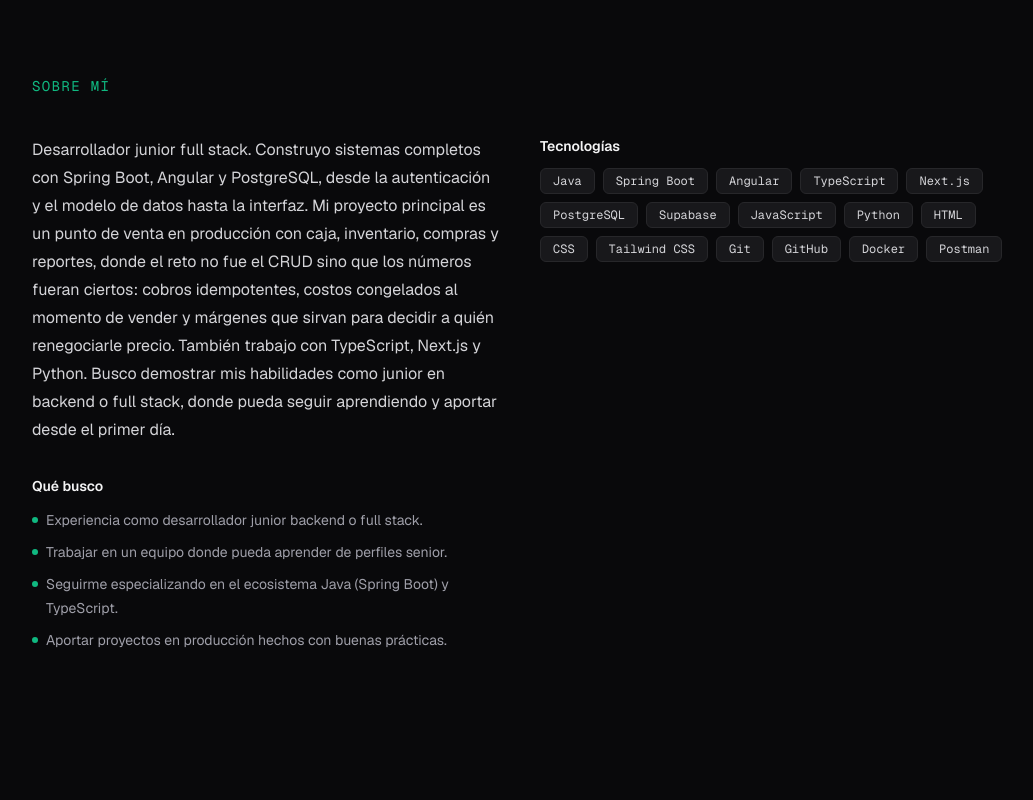
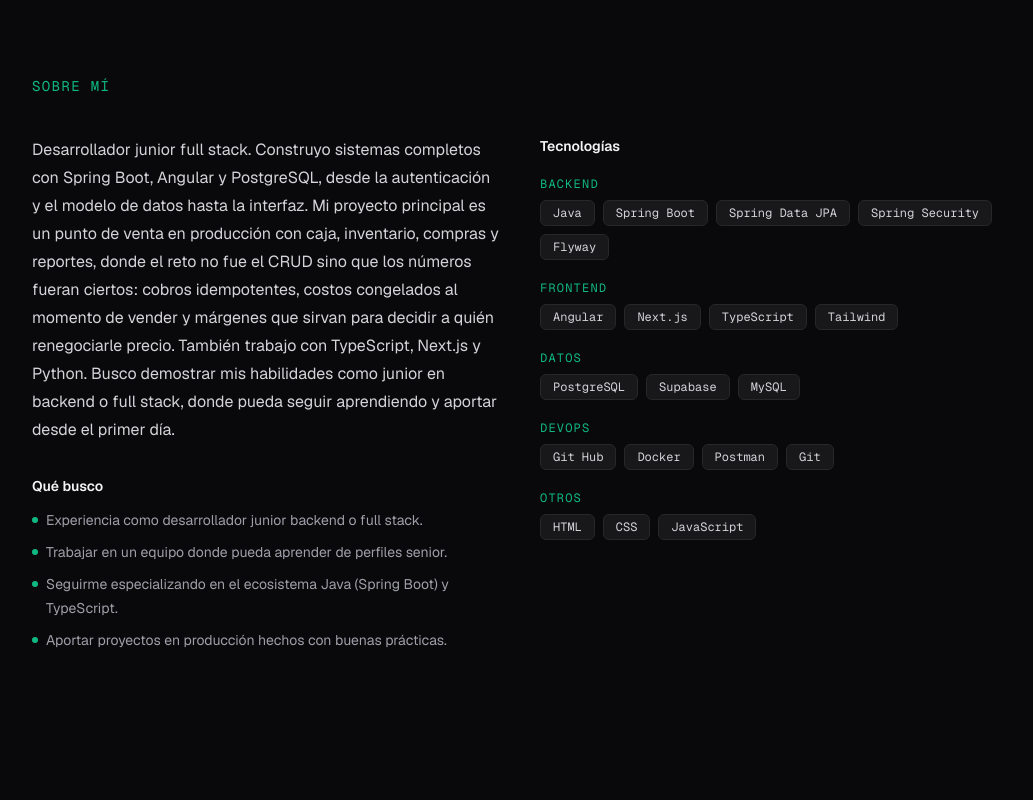
Before and after one commit to Erik-Bot23/Portafolio_web, a Next.js app: page / in a window 1280 px wide. Shown: the part 460-1260 px from the top of the page, without its empty margins (120-1153 px from the left). Built offline with nearby package versions, Linux system fonts and the light colour scheme.

Commit message:
Habilidades

```diff
--- a/src/components/About.tsx
+++ b/src/components/About.tsx
@@ -10,26 +10,7 @@
 */
 
 import { site } from "@/data/site";
-
-/* Tecnologías que dominas/usas (edítala para añadir o quitar) */
-const SKILLS = [
-  "Java",
-  "Spring Boot",
-  "Angular",
-  "TypeScript",
-  "Next.js",
-  "PostgreSQL",
-  "Supabase",
-  "JavaScript",
-  "Python",
-  "HTML",
-  "CSS",
-  "Tailwind CSS",
-  "Git",
-  "GitHub",
-  "Docker",
-  "Postman"
-];
+import { skillGroups } from "@/data/skills";
 
 /* Lo que estás buscando laboralmente */
 const GOALS = [
@@ -69,18 +50,26 @@ export default function About() {
         </div>
 
         {/* Columna derecha: tecnologías */}
-        <div>
-          <h3 className="mb-3 text-sm font-semibold text-zinc-100">Tecnologías</h3>
+        <div className="space-y-5">
+          <h3 className="text-sm font-semibold text-zinc-100">Tecnologías</h3>
+
+            {skillGroups.map((group) => (
+              <div key={group.category}>
+                <p className="mb-2 font-mono text-xs uppercase tracking-widest text-accent">
+                  {group.category}
+                </p>
                 <div className="flex flex-wrap gap-2">
-            {SKILLS.map((skill) => (
+                  {group.items.map((item) => (
                     <span
-                key={skill}
+                      key={item}
                       className="rounded-md border border-border bg-surface px-3 py-1 font-mono text-xs text-zinc-300"
                       >
-                {skill}
+                        {item}
                     </span>
                   ))}
                 </div>
+              </div>
+            ))}
         </div>
       </div>
     </section>
--- a/src/components/ProjectCard.tsx
+++ b/src/components/ProjectCard.tsx
@@ -7,6 +7,7 @@
 */
 
 import type { Project } from "@/data/projects";
+import Image from "next/image";
 
 /* Props que recibe el componente: exactamente un proyecto */
 type ProjectCardProps = {
@@ -62,9 +63,11 @@ export default function ProjectCard({ project }: ProjectCardProps) {
             href={project.githubRepo1}
             target="_blank"
             rel="noopener noreferrer"
-            className="text-sm font-medium text-zinc-300 transition-colors hover:text-accent"
+            className="group/link inline-flex items-center gap-1.5 text-sm font-medium text-zinc-300 transition-colors hover:text-accent"
           >
-            Repositorio del backend →
+            Repositorio del backend
+            <Image src="/icons/derecha.png" alt="" aria-hidden="true"
+              width={14} height={14} className="h-3.5 w-3.5 opacity-60 transition-all group-hover/link:translate-x-0.5 group-hover/link:opacity-100" />
           </a>
         )}
         {project.githubRepo2 && (
--- a/src/data/skills.ts
+++ b/src/data/skills.ts
@@ -10,22 +10,22 @@ export type SkillGroup = {
 export const skillGroups: SkillGroup[] = [
     {
         category: "Backend",
-        items: ["Java 21", "Spring Boot", "Spring Data JPA", "Spring Security", "Flyway"],
+        items: ["Java", "Spring Boot", "Spring Data JPA", "Spring Security", "Flyway"],
     },
     {
         category: "Frontend",
-        items: ["Java 21", "Spring Boot", "Spring Data JPA", "Spring Security", "Flyway"],
+        items: ["Angular", "Next.js", "TypeScript", "Tailwind"],
     },
     {
         category: "Datos",
-        items: ["Java 21", "Spring Boot", "Spring Data JPA", "Spring Security", "Flyway"],
+        items: ["PostgreSQL", "Supabase", "MySQL"],
     },
     {
-        category: "Devops",
-        items: ["Java 21", "Spring Boot", "Spring Data JPA", "Spring Security", "Flyway"],
+        category: "DevOps",
+        items: ["Git Hub", "Docker", "Postman", "Git"],
     },
     {
         category: "Otros",
-        items: ["Java 21", "Spring Boot", "Spring Data JPA", "Spring Security", "Flyway"],
+        items: ["HTML", "CSS", "JavaScript"],
     },
 ];
```
Lines whose indentation alone changed are shown as unchanged.
